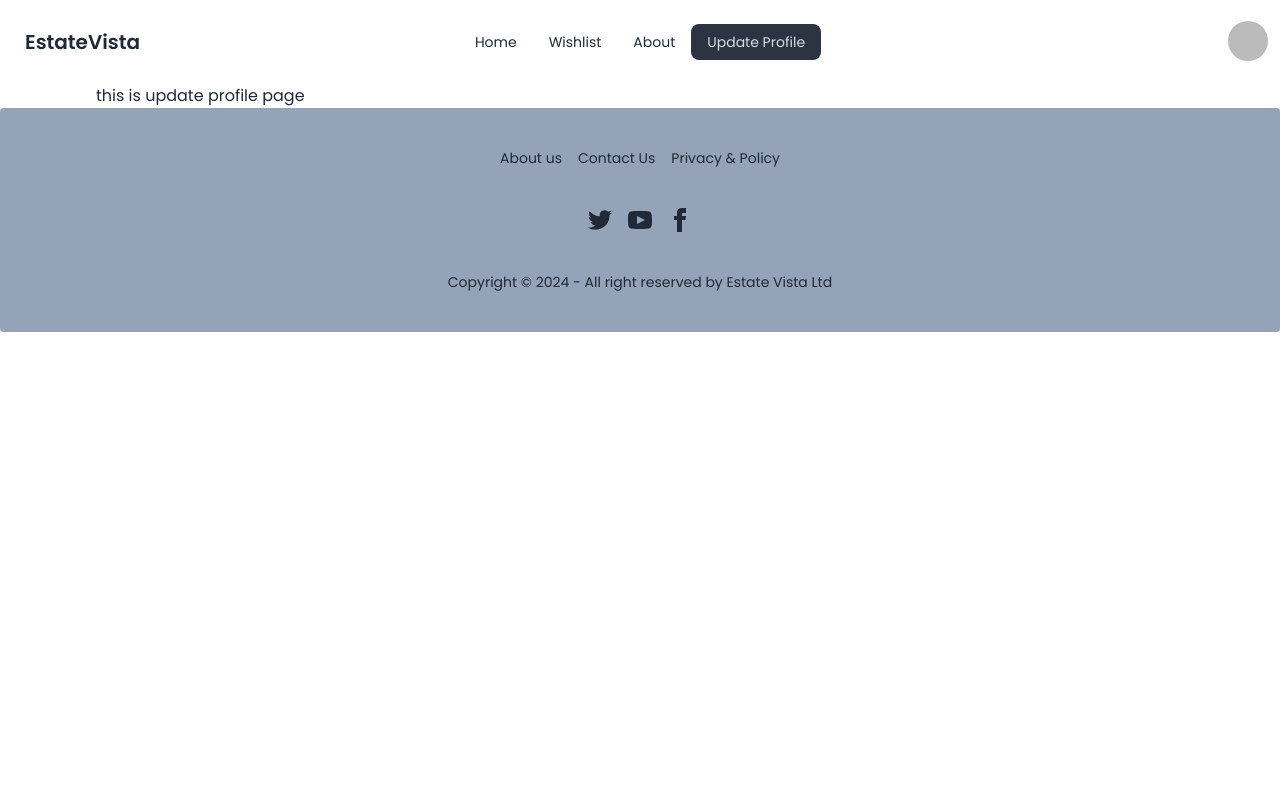
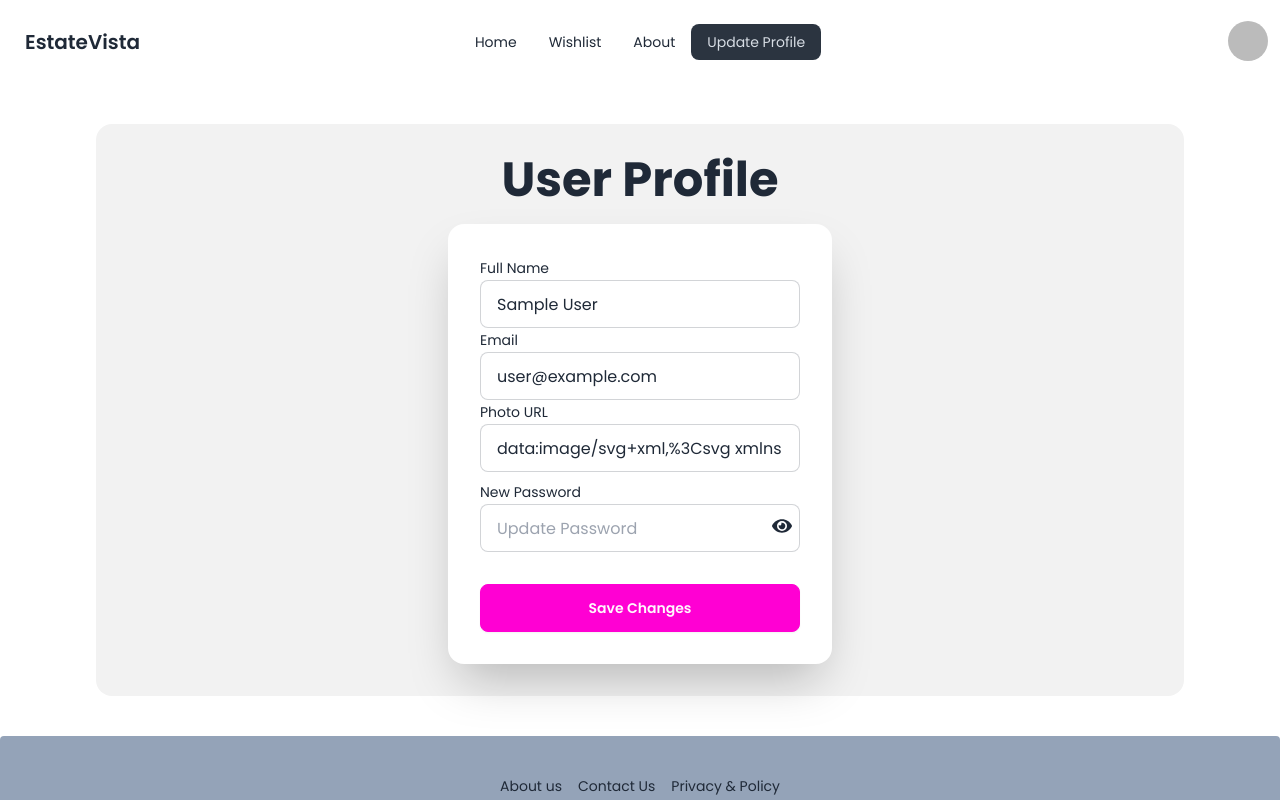
Before and after one commit to farrdin/REAL-ESTATE-MANAGEMENT, a React (Vite) app: page /update in a window 1280 px wide. Shown: the top 800 px of the page. Built offline with nearby package versions, Linux system fonts and the light colour scheme; no server answers; sample sign-in values are in the browser's storage.

Commit message:
updateProfile and updatePassword method added

```diff
--- a/src/Componets/Navbar.jsx
+++ b/src/Componets/Navbar.jsx
@@ -94,10 +94,10 @@ const Navbar = () => {
                 className="mt-3 z-[1] p-2 shadow menu menu-sm dropdown-content bg-base-100 rounded-box w-52"
               >
                 <li>
-                  <a className="justify-between">
+                  <Link to="/update" className="justify-between">
                     {!user.displayName ? user.email : user.displayName}
-                    <span className="badge">New</span>
-                  </a>
+                    <span className="badge text-[10px]">Update info</span>
+                  </Link>
                 </li>
                 <li>
                   <a onClick={handleLogOut}>Logout</a>
--- a/src/Context/AuthProvider.jsx
+++ b/src/Context/AuthProvider.jsx
@@ -19,6 +19,9 @@ const providerr = new GithubAuthProvider();
 
 const AuthProvider = ({ children }) => {
   const [user, setUser] = useState(null);
+  const [name, setName] = useState("");
+  const [photoURL, setPhotoURL] = useState("");
+  const [newPassword, setNewPassword] = useState("");
   const [loading, setLoading] = useState(true);
 
   const createUser = (email, password) => {
@@ -47,6 +50,9 @@ const AuthProvider = ({ children }) => {
     const unSubscribe = onAuthStateChanged(auth, (currentUser) => {
       setUser(currentUser);
       setLoading(false);
+      setName(currentUser.displayName || "");
+      setPhotoURL(currentUser.photoURL || "");
+      setNewPassword(currentUser.password || "");
     });
     return () => {
       unSubscribe();
@@ -55,6 +61,12 @@ const AuthProvider = ({ children }) => {
 
   const authInfo = {
     user,
+    name,
+    setName,
+    photoURL,
+    setPhotoURL,
+    newPassword,
+    setNewPassword,
     loading,
     createUser,
     logIn,
--- a/src/Pages/LogIn.jsx
+++ b/src/Pages/LogIn.jsx
@@ -21,9 +21,11 @@ const LogIn = () => {
     logIn(email, password)
       .then((result) => {
         console.log(result.user);
-        toast.success("Logged In Successfully", {
-          theme: "colored",
-        });
+        {
+          toast.success("Logged In Successfully", {
+            theme: "colored",
+          });
+        }
         e.target.reset();
         navigate(location?.state ? location.state : "/");
       })
--- a/src/Pages/UpdateProfile.jsx
+++ b/src/Pages/UpdateProfile.jsx
@@ -1,12 +1,120 @@
 import { Helmet } from "react-helmet-async";
+import { useContext, useState } from "react";
+import { AuthContext } from "../Context/AuthProvider";
+import { updateProfile, updatePassword } from "firebase/auth";
+import { ToastContainer } from "react-toastify";
+import { FaEye, FaEyeSlash } from "react-icons/fa";
 
 const UpdateProfile = () => {
+  const [showPass, setShowPass] = useState(false);
+  const {
+    user,
+    name,
+    photoURL,
+    setPhotoURL,
+    setName,
+    newPassword,
+    setNewPassword,
+  } = useContext(AuthContext);
+
+  const handleSaveChanges = async (e) => {
+    e.preventDefault();
+    try {
+      await updateProfile(user, {
+        displayName: name,
+        photoURL: photoURL,
+      });
+      if (newPassword) {
+        await updatePassword(user, newPassword);
+        alert("Password updated successfully!");
+      }
+      alert("Profile updated successfully!");
+    } catch (error) {
+      console.error("Error updating profile:", error.message);
+      alert("Failed to update profile. Please try again.");
+    }
+  };
+
   return (
     <div>
-      <Helmet>
-        <title>EstateVista | UpdateProfile</title>
-      </Helmet>
-      <h1>this is update profile page</h1>
+      <div className="bg-base-200 my-10 rounded-2xl p-8 ">
+        <Helmet>
+          <title>EstateVista | UpdateProfile</title>
+        </Helmet>
+        <div className="text-center mb-5">
+          <h1 className="text-5xl font-bold">User Profile</h1>
+        </div>
+        <div className="w-full max-w-sm shadow-2xl bg-base-100 mx-auto rounded-2xl">
+          <form onSubmit={handleSaveChanges} className="card-body">
+            <div className="form-control">
+              <label htmlFor="name">
+                <span className="label-text">Full Name</span>
+              </label>
+              <input
+                type="text"
+                id="name"
+                value={name}
+                onChange={(e) => setName(e.target.value)}
+                required
+                placeholder="Update  Your Name"
+                className="input input-bordered"
+              />
+              <label htmlFor="email">
+                <span className="label-text">Email</span>
+              </label>
+              <input
+                type="email"
+                id="email"
+                value={user.email}
+                readOnly
+                className="input input-bordered"
+              />
+              <label htmlFor="photoURL">
+                <span className="label-text">Photo URL</span>
+              </label>
+              <input
+                type="text"
+                placeholder="Update Your Photo"
+                className="input input-bordered"
+                id="photoURL"
+                value={photoURL}
+                onChange={(e) => setPhotoURL(e.target.value)}
+                required
+              />
+            </div>
+            <div className="form-control relative">
+              <label htmlFor="newPassword">
+                <span className="label-text">New Password</span>
+              </label>
+              <input
+                type={showPass ? "text" : "password"}
+                id="newPassword"
+                value={newPassword}
+                onChange={(e) => setNewPassword(e.target.value)}
+                placeholder="Update Password"
+                className="input input-bordered"
+                required
+              />
+              <span
+                className="absolute right-2 bottom-4"
+                onClick={() => setShowPass(!showPass)}
+              >
+                {!showPass ? (
+                  <FaEye className="text-xl"></FaEye>
+                ) : (
+                  <FaEyeSlash className="text-xl"></FaEyeSlash>
+                )}
+              </span>
+            </div>
+            <div className="form-control mt-6">
+              <button className="btn btn-secondary" type="submit">
+                Save Changes
+              </button>
+            </div>
+          </form>
+          <ToastContainer />
+        </div>
+      </div>
     </div>
   );
 };
```
